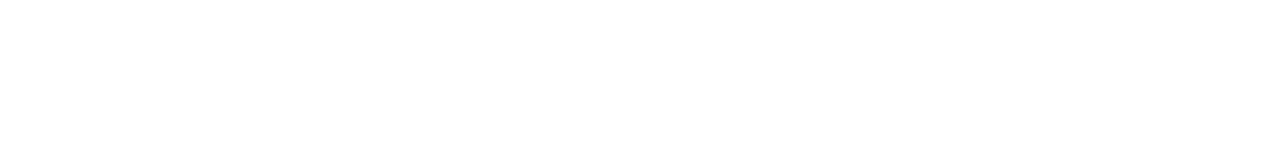
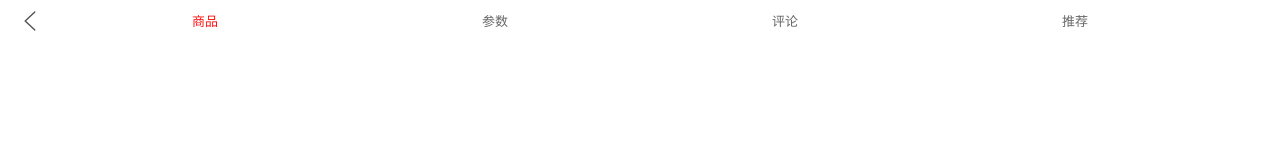
Before and after one commit to xiaofang93/supermall9.3, a Vue app: page /detail/1 in a window 1280 px wide. Shown: the top 160 px of the page. Built offline with nearby package versions, Linux system fonts and the light colour scheme.

Commit message:
完成了详情页里导航栏的封装

```diff
--- a/public/index.html
+++ b/public/index.html
@@ -1,5 +1,5 @@
 <!DOCTYPE html>
-<html lang="">
+<html lang="zh_CN">
   <head>
     <meta charset="utf-8">
     <meta http-equiv="X-UA-Compatible" content="IE=edge">
--- a/src/App.vue
+++ b/src/App.vue
@@ -1,7 +1,9 @@
 <template>
   <div id="app">
     <div id="nav">
-      <router-view />
+      <keep-alive>
+        <router-view />
+      </keep-alive>
       <MainTabBar />
     </div>
   </div>
@@ -16,6 +18,6 @@
   },
 }
 </script>
-<style >
-  @import "assets/css/base.css";
+<style>
+@import "assets/css/base.css";
 </style>
--- a/src/components/content/goods/GoodsList.vue
+++ b/src/components/content/goods/GoodsList.vue
@@ -21,7 +21,6 @@
     },
   },
   mounted() {
-    console.log(this.goods)
   },
 }
 </script>
--- a/src/components/content/goods/GoodsListItem.vue
+++ b/src/components/content/goods/GoodsListItem.vue
@@ -1,7 +1,7 @@
 <template>
-  <div class="goods-item">
+  <div class="goods-item" @click="itemClick">
     <!-- 展示数据的图片 -->
-    <a href="https://www.bilibili.com/"> <img :src="goodsItem.show.img" alt="" /> </a>
+    <img :src="goodsItem.show.img" alt="" />
 
     <div class="goods-info">
       <!-- 展示商品描述 -->
@@ -11,7 +11,6 @@
       <!-- 展示商品收藏数 -->
       <span class="collect">{{ goodsItem.cfav }}</span>
     </div>
-
   </div>
 </template>
 
@@ -24,6 +23,12 @@
       default() {
         return {}
       },
+    },
+  },
+  methods: {
+    itemClick() {
+      console.log("点击了")
+      this.$router.push("/detail/" + this.goodsItem.iid)
     },
   },
 }
--- a/src/views/category/Category.vue
+++ b/src/views/category/Category.vue
@@ -1,9 +1,7 @@
 <template>
   <div>
     <h2>
-      <a href="https://act.mogujie.com/huanxin0001?acm=3.mce.2_10_1jhwa.43542.0.ccy5br4OlfK0Q.pos_0-m_454801-sd_119">
-        <img class="lumin1" src="~assets/images/home/me1.jpg" alt="" />
-      </a>
+      品类
     </h2>
   </div>
 </template>
--- /dev/null
+++ b/src/views/detail/Detail.vue
@@ -0,0 +1,28 @@
+<template>
+  <div id="detail">
+    <detail-nav-bar />
+  </div>
+</template>
+
+<script>
+import DetailNavBar from "./childComps/DetailNavBar.vue"
+
+export default {
+  components: {
+    DetailNavBar,
+  },
+  name: "Detail.vue",
+  data() {
+    return {
+      iid: null,
+    }
+  },
+  // 由于使用了<keep-alive>,数据不会销毁,created只会创建一次
+  // 然而activated 进入页面就会触发,可用于初始化页面数据等
+  activated() {
+    this.iid = this.$route.params.id
+  },
+}
+</script>
+
+<style scoped></style>
--- /dev/null
+++ b/src/views/detail/childComps/DetailNavBar.vue
@@ -0,0 +1,61 @@
+<template>
+  <div>
+    <nav-bar>
+      <div slot="left" class="back" @click="backClick">
+        <img src="~assets/images/common/back.svg" alt="" />
+      </div>
+      <div slot="center" class="title">
+        <div
+          v-for="(item, index) in titles"
+          :key="item.index"
+          class="title-item"
+          :class="{ active: index === currentIndex }"
+          @click="titleClick(index)"
+        >
+          {{ item }}
+        </div>
+      </div>
+    </nav-bar>
+  </div>
+</template>
+
+<script>
+import NavBar from "components/common/navbar/NavBar.vue"
+export default {
+  name: "DetailNavBar.vue",
+  components: {
+    NavBar,
+  },
+  data() {
+    return {
+      titles: ["商品", "参数", "评论", "推荐"],
+      currentIndex: 0,
+    }
+  },
+  methods: {
+    titleClick(index) {
+      this.currentIndex = index
+    },
+    backClick() {
+      // back() 等同于 go(-1)
+      this.$router.back()
+    },
+  },
+}
+</script>
+
+<style scoped>
+.title {
+  display: flex;
+  font-size: 13px;
+}
+.title-item {
+  flex: 1;
+}
+.active {
+  color: rgb(255, 17, 17);
+}
+.back img {
+  margin-top: 10px;
+}
+</style>
--- a/src/views/home/Home.vue
+++ b/src/views/home/Home.vue
@@ -14,9 +14,7 @@
 
     <tab-control class="tab-control" :titles="['流行', '新款', '精选']" @tabClick="tabClick" />
 
-    <div class="goods-scoll">
-      <goods-list :goods="goods[currentType].list" />
-    </div>
+    <goods-list :goods="goods[currentType].list" />
 
     <!-- 监听组件的原生事件,必须给对应事件加上 .native 修饰符才能监听 -->
     <back-top v-show="isShow" @click.native="backClick" />
@@ -68,18 +66,38 @@
       },
       currentType: "pop",
       isShow: false,
+
+      // 用来保存事件元素
+      el: null,
+      // 用来保存事件元素的位置数值
+      currentHeight: undefined,
     }
   },
+  // 进入页面是触发的函数
+  activated() {
+    if (this.el) {
+      this.el.scrollTop = this.currentHeight
+    }
+  },
+  // 离开路由之前执行的函数
+  beforeRouteLeave(to, from, next) {
+    if (this.el) {
+      this.currentHeight = this.el.scrollTop
+    }
+    // !this.el || (this.currentHeight = this.el.scrollTop)
+    next()
+  },
+
   created() {
     // 这里使用this.才会指向调用 methods里面的函数
     // 1.请求多个数据
     this.getHomeMultidata()
-
     // 2.请求商品数据
     this.getHomeGoods("pop")
     this.getHomeGoods("new")
     this.getHomeGoods("sell")
   },
+
   methods: {
     // 事件监听相关
     tabClick(index) {
@@ -96,6 +114,8 @@
       }
     },
     handlerScroll(el) {
+      // 将事件属性返回触发的元素 赋给data中的 el
+      this.el = el.target
       // 动态卷曲的高度
       let currentHeight = el.target.scrollTop
       // 整个元素撑开的高度
@@ -104,22 +124,20 @@
       const clientHeight = el.target.clientHeight
 
       // 如果卷曲的高度离底部还剩0的时候,调用getHomeGoods(),完成上拉加载更多
-      if (scrollHeight - currentHeight === clientHeight) {
-        console.log("到底了")
+      if (scrollHeight - currentHeight == clientHeight) {
         this.getHomeGoods(this.currentType)
       }
 
       // 判断isShow的真假,从而确认 返回顶部按钮 是否隐藏
       currentHeight > scrollHeight / 5 ? (this.isShow = true) : (this.isShow = false)
     },
+    // 点击返回顶部事件
     backClick(e) {
-      console.log("点击了返回顶部按钮", e)
       // target 事件属性可返回事件的目标节点（触发该事件的节点）
       // parentElement属性返回指定元素的父元素。
-      const el = e.target.parentElement.parentElement
-
+      let el = e.target.parentElement.parentElement
       new Promise((resolve) => {
-        // 一直循环执行 el.scrollTop - 80 直到el.scrollTop <= 200.终止计时器
+        // 一直循环执行 el.scrollTop - 120 直到el.scrollTop <= 200.终止计时器
         const timer = setInterval(() => {
           el.scrollTop -= 120
           if (el.scrollTop <= 200) {
@@ -140,7 +158,6 @@
     // 网络请求相关
     getHomeMultidata() {
       getHomeMultidata().then((res) => {
-        console.log(res)
         this.banners = res.data.banner.list
         this.recommends = res.data.recommend.list
       })
@@ -149,7 +166,6 @@
       // 为了复用性,每次请求页面值 +1 的数据
       const page = this.goods[type].page + 1
       getHomeGoods(type, page).then((res) => {
-        console.log(res)
         // 将获取到的res.data.list添加到goods[对应对象].list下面去
         this.goods[type].list.push(...res.data.list)
         // 每次请求数据过后,当前type的page + 1
```
Also changed, not shown: src/router/index.js (+10 -4 lines), src/assets/images/common/arrow-left copy.svg (added).
